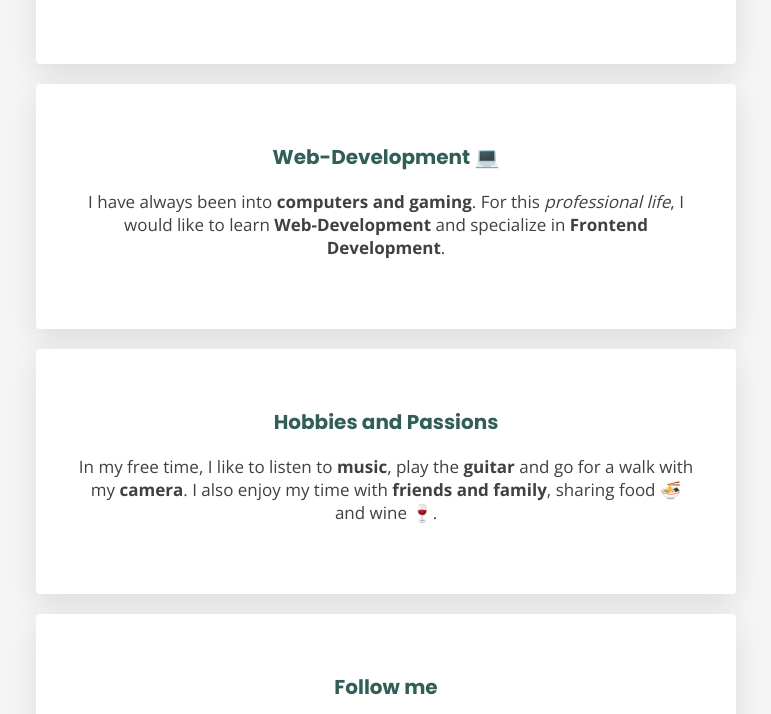
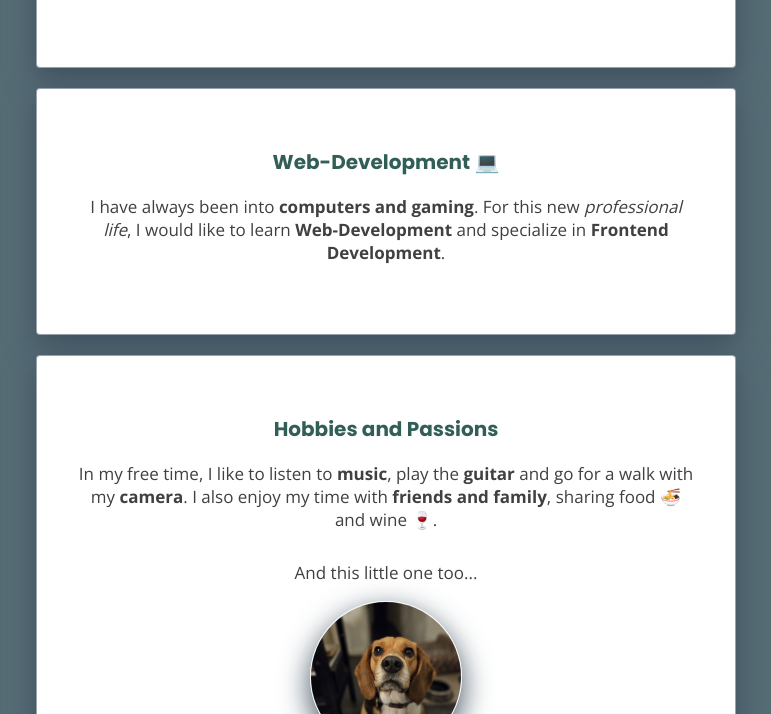
Before and after one commit to Arnotts33/profile, a plain HTML site: page index.html in a window 1280 px wide. Shown: the part 676-1390 px from the top of the page, without its empty margins (254-1025 px from the left). Drawn offline with nearby package versions, Linux system fonts and the light colour scheme.

Commit message:
make my profile prettier

```diff
--- a/index.html
+++ b/index.html
@@ -22,11 +22,13 @@
       </div>
       <div class="card-white">
         <h3 class="text-center">Web-Development 💻</h3>
-        <p id="introduction" class="text-center">I have always been into <strong>computers and gaming</strong>. For this <em>professional life</em>, I would like to learn <strong>Web-Development</strong> and specialize in <strong>Frontend Development</strong>.</p>
+        <p id="introduction" class="text-center">I have always been into <strong>computers and gaming</strong>. For this new <em>professional life</em>, I would like to learn <strong>Web-Development</strong> and specialize in <strong>Frontend Development</strong>.</p>
       </div>
       <div class="card-white">
         <h3 class="text-center">Hobbies and Passions</h3>
         <p id="introduction" class="text-center">In my free time, I like to listen to <strong>music</strong>, play the <strong>guitar</strong> and go for a walk with my <strong>camera</strong>. I also enjoy my time with <strong>friends  and family</strong>, sharing food 🍜 and wine 🍷.</p>
+        <p>And this little one too...</p>
+        <img id="ollie" class="img-circle" src="images/20230303_213255 (1).jpg" alt="Hello Ollie" width="150" height="150">
       </div>
       <div class="card-white" id="socials">
         <h3 class="text-center">Follow me</h3>
--- a/style.css
+++ b/style.css
@@ -1,7 +1,7 @@
 @import url("https://fonts.googleapis.com/css2?family=Open+Sans:wght@300;400;700&family=Poppins:wght@300;400;500;700");
 
 body {
-  background-color: whitesmoke;
+  background-color: rgb(86, 108, 117);
   font-family: 'Open Sans', sans-serif;
   color: rgb(65, 64, 64);
   font-size: 17px;
@@ -66,9 +66,10 @@ a:hover {
   background-color: white;
   padding: 40px;
   text-align: center;
+  border: 0.5px solid rgba(50, 68, 94, 0.5);
   border-radius: 4px;
   margin: 20px 0px;
-  box-shadow: 0 10px 30px rgba(0,0,0,.1);
+  box-shadow: 0 10px 30px rgb(62, 79, 94);
 }
 
 .text-center {
@@ -108,3 +109,8 @@ a:hover {
 #introduction {
   margin-bottom: 30px;
 }
+
+#ollie {
+  border: 1px solid whitesmoke;
+  box-shadow: 0 10px 30px rgb(62, 79, 94);
+}
```
Also changed, not shown: images/20230303_213255 (1).jpg (added).
